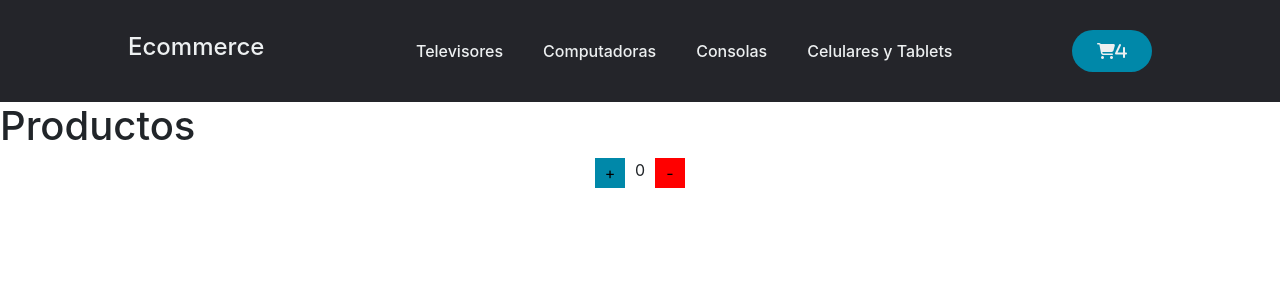
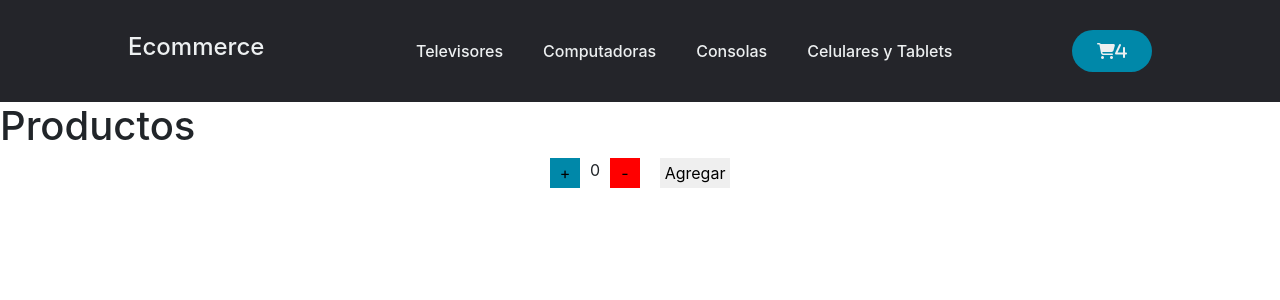
Before and after one commit to jonafm14/appreact, a React (Create React App) app: page / in a window 1280 px wide. Shown: the top 300 px of the page. Built offline with nearby package versions, Linux system fonts and the light colour scheme.

Commit message:
Clase 4 componentes II Modificado

```diff
--- a/src/App.js
+++ b/src/App.js
@@ -3,11 +3,14 @@ import ItemListContainer from './Components/ItemListContainer/ItemListContainer'
 import ItemCount from './Components/ItemCount/ItemCount';
 
 function App() {
+  const handleOnAdd = (quantity) => {
+    console.log(`Se agregaron ${quantity} productos`);
+  }
   return (
     <div className="App">
       <NavBar/>
       <ItemListContainer greeting={'Productos'}/>
-      <ItemCount/>
+      <ItemCount initial={0} stock={10} onAdd={handleOnAdd} />
       </div>
   );
 }
--- a/src/Components/ItemCount/ItemCount.css
+++ b/src/Components/ItemCount/ItemCount.css
@@ -3,7 +3,7 @@
     justify-content: center;
 }
 
-.divBotones button {
+.boton {
     border: none;
     padding: auto;
     margin: 0px 10px;
@@ -18,3 +18,11 @@
 .botonSuma {
     background-color: #0088a9;
 }
+
+.botonAgregar {
+    border: none;
+    padding: auto;
+    margin: 0px 10px;
+    height: 30px;
+    width: 70px;
+}
--- a/src/Components/ItemCount/ItemCount.js
+++ b/src/Components/ItemCount/ItemCount.js
@@ -2,9 +2,9 @@ import { useState } from 'react'
 import './ItemCount.css'
 
 
-const ItemCount = () => {
+const ItemCount = ({initial,stock,onAdd}) => {
     const [count,setCount] = useState(0);
-    const [producto,setProducto] = useState({nombre:'producto',stock:10})
+    const [producto,setProducto] = useState(initial)
 
     const decrement = () =>{
         if (count>0) {
@@ -13,7 +13,7 @@ const ItemCount = () => {
     }
 
     const increment = () => {
-        if (count<producto.stock) {
+        if (count<stock) {
             setCount (count + 1)
         }
     }
@@ -21,9 +21,10 @@ const ItemCount = () => {
     return (
         <div>
             <div className='divBotones'>
-                <button onClick={increment} className='botonSuma' >+</button>
+                <button onClick={increment} className='boton botonSuma' >+</button>
                     <p>{count}</p>
-                <button onClick={decrement} className='botonResta' >-</button>
+                <button onClick={decrement} className='boton botonResta' >-</button>
+                <button className='botonAgregar' onClick={() => onAdd(count)} >Agregar</button>
             </div>
         </div>
     )
```
